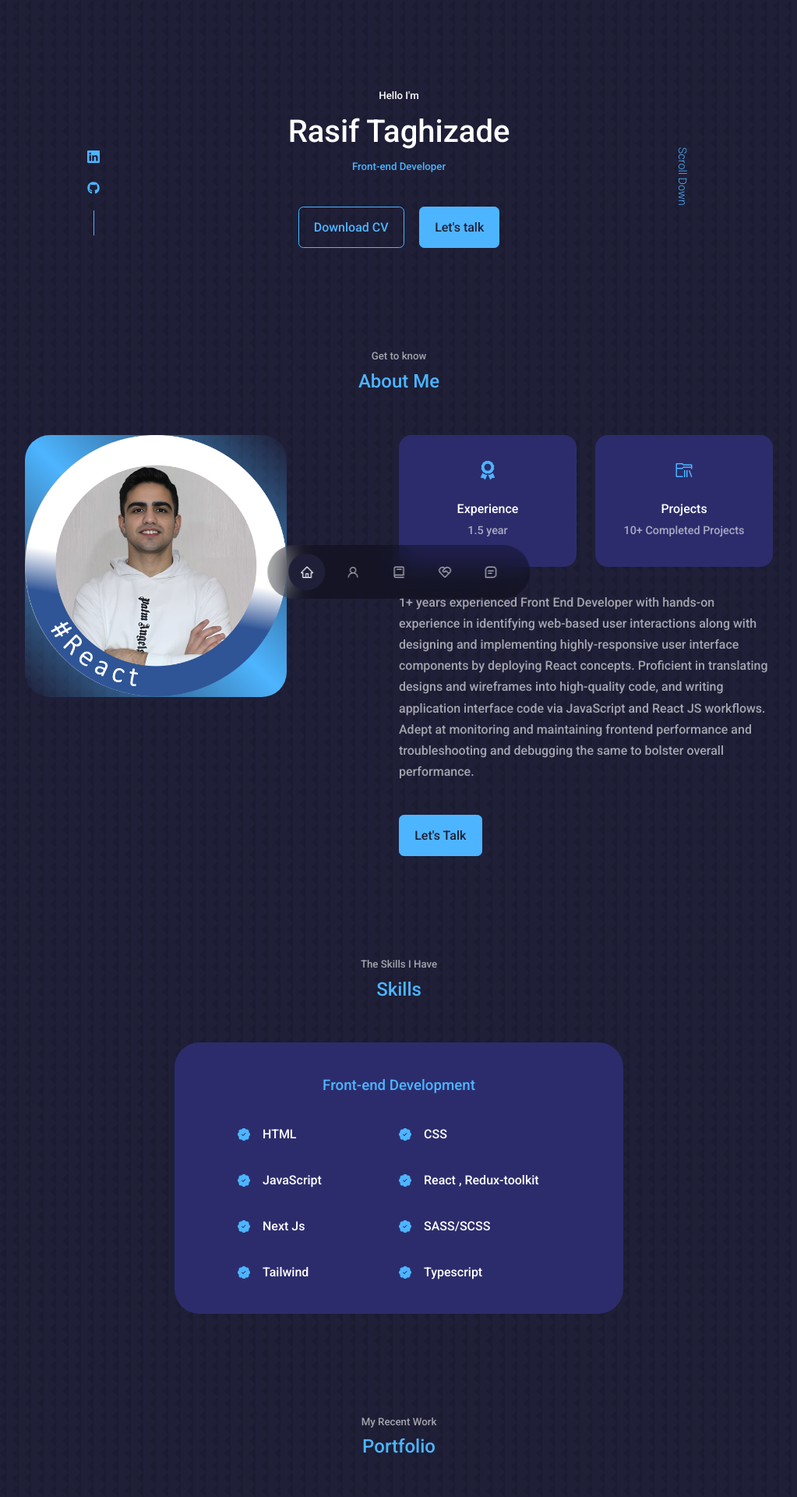
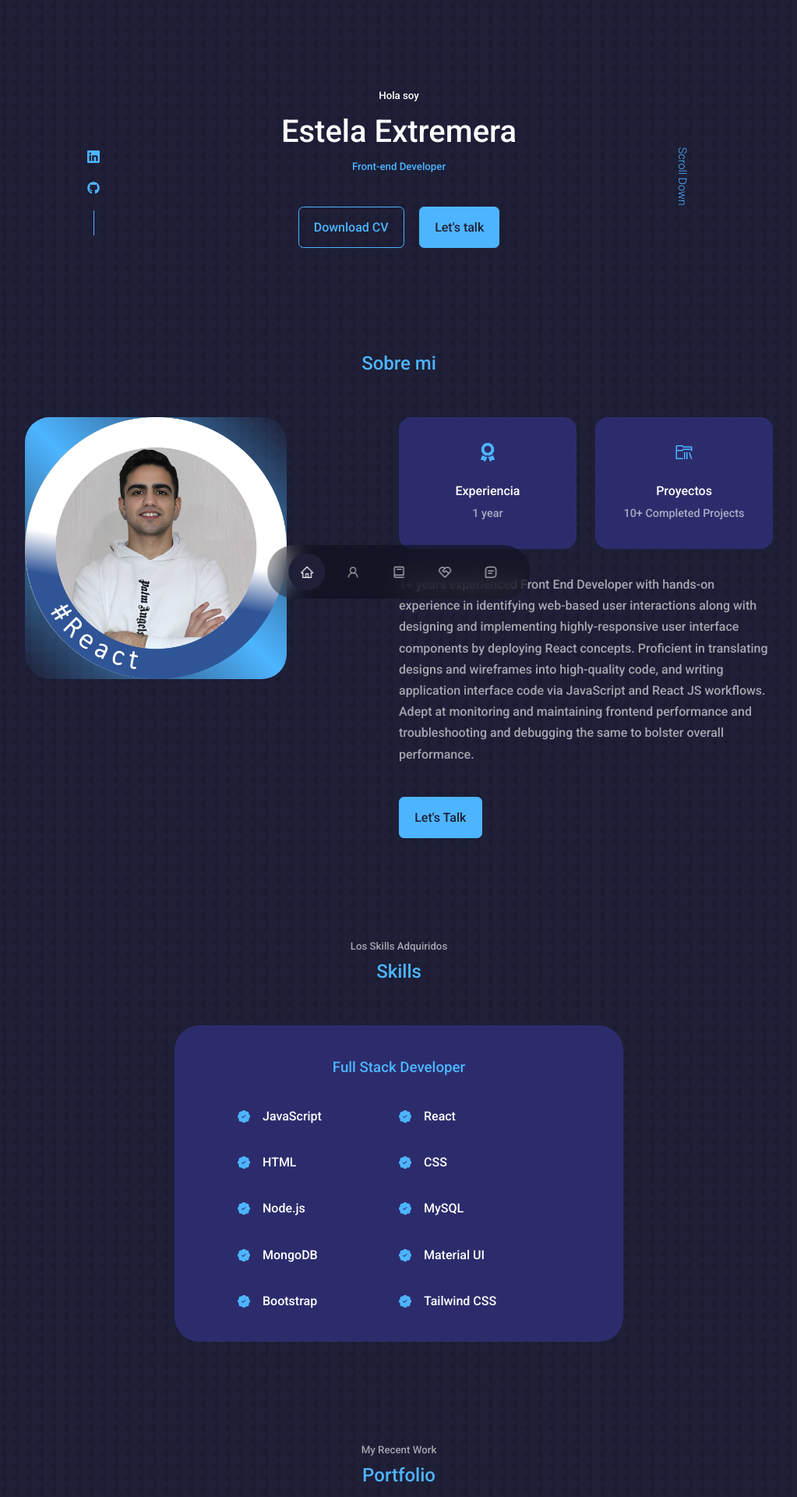
Before and after one commit to Estela-Ex/Mi-Portfolio, a React (Create React App) app: page / in a window 1280 px wide. Shown: the top 1920 px of the page at 78% size, without its empty margins (128-1151 px from the left). Built offline with nearby package versions, Linux system fonts and the light colour scheme.

Commit message:
upload several change

```diff
--- a/src/components/contact/Contact.jsx
+++ b/src/components/contact/Contact.jsx
@@ -31,44 +31,44 @@ const Contact = () => {
   };
   return (
     <section id="contact">
-      <h5>Get In Touch</h5>
+      <h5>Póngase en contacto</h5>
       <h5>
         I do receive your messages and will respond asap if the valid email is
         provided :)
       </h5>
-      <h2>Contact Me</h2>
+      <h2>Contacto</h2>
       <div className="container contact__container">
         <div className="contact__options">
           <article className="contact__option">
             <MdOutlineEmail className="contact__option-icon" />
             <h4>Email</h4>
             <h5>rasiftaghizade@gmail.com</h5>
-            <a href="mailto:mekomerikomg@gmail.com">Send a message</a>
+            <a href="mailto:estelaextremeracampos@gmail.com">Envía el mensaje</a>
           </article>
         </div>
         <form ref={formRef} onSubmit={handleSubmit}>
           <input
             type="text"
-            placeholder="Your Full Name"
+            placeholder="Nombre"
             name="user_name"
             required
           />
           <input
             type="text"
-            placeholder="Your Email"
+            placeholder="Email"
             name="user_email"
             required
           />
           <textarea
-            placeholder="Your message"
+            placeholder="Introduce tu mensaje"
             rows="7"
             name="message"
             required
           ></textarea>
           <button type="submit" className="btn btn-primary">
-            Send Message
+            Enviar Mensaje
           </button>
-          {message && <span>Thanks, I'll reply ASAP :)</span>}
+          {message && <span>Gracias, te contestaré lo antes posible</span>}
         </form>
       </div>
     </section>
--- a/src/components/experience/Experience.jsx
+++ b/src/components/experience/Experience.jsx
@@ -5,13 +5,21 @@ import './experience.css';
 const Experience = () => {
   return (
     <section id="experience">
-      <h5>The Skills I Have</h5>
+      <h5>Los Skills Adquiridos</h5>
       <h2>Skills</h2>
       <div className="container experience__container">
         <div className="experience__frontend">
-          <h3>Front-end Development</h3>
+          <h3>Full Stack Developer</h3>
           <div className="experience__content">
-          <article className="experience__details">
+            <article className="experience__details">
+              <BsFillPatchCheckFill className="experience__details-icon" />
+              <h4>JavaScript</h4>
+            </article>
+            <article className="experience__details">
+              <BsFillPatchCheckFill className="experience__details-icon" />
+              <h4>React</h4>
+            </article>
+            <article className="experience__details">
               <BsFillPatchCheckFill className="experience__details-icon" />
               <h4>HTML</h4>
             </article>
@@ -21,33 +29,33 @@ const Experience = () => {
             </article>
             <article className="experience__details">
               <BsFillPatchCheckFill className="experience__details-icon" />
-              <h4>JavaScript</h4>
+              <h4>Node.js</h4>
             </article>
             <article className="experience__details">
               <BsFillPatchCheckFill className="experience__details-icon" />
-              <h4>React , Redux-toolkit</h4>
+              <h4>MySQL</h4>
             </article>
             <article className="experience__details">
               <BsFillPatchCheckFill className="experience__details-icon" />
-              <h4>Next Js</h4>
+              <h4>MongoDB</h4>
             </article>
             <article className="experience__details">
               <BsFillPatchCheckFill className="experience__details-icon" />
-              <h4>SASS/SCSS</h4>
+              <h4>Material UI</h4>
             </article>
             <article className="experience__details">
               <BsFillPatchCheckFill className="experience__details-icon" />
-              <h4>Tailwind</h4>
+              <h4>Bootstrap</h4>
             </article>
             <article className="experience__details">
               <BsFillPatchCheckFill className="experience__details-icon" />
-              <h4>Typescript</h4>
+              <h4>Tailwind CSS</h4>
             </article>
           </div>
         </div>
       </div>
     </section>
-  )
+  );
 }
 
 export default Experience
--- a/src/components/header/Header.jsx
+++ b/src/components/header/Header.jsx
@@ -7,8 +7,8 @@ const Header = () => {
   return (
     <header id="home">
       <div className="container header__container">
-        <h5>Hello I'm</h5>
-        <h1>Rasif Taghizade</h1>
+        <h5>Hola soy</h5>
+        <h1>Estela Extremera</h1>
         <h5 className="text-light">Front-end Developer</h5>
         <CTA />
         <a href="#contact" className="scroll__down">
--- a/src/components/header/HeaderSocials.jsx
+++ b/src/components/header/HeaderSocials.jsx
@@ -5,10 +5,22 @@ import { FaGithub } from 'react-icons/fa';
 const HeaderSocials = () => {
   return (
     <div className="header__socials">
-      <a href="https://www.linkedin.com/in/rasif-tagizada/" target="_blank" rel="noreferrer" ><BsLinkedin /></a>
-      <a href="https://github.com/Rasif-Taghizada" target="_blank" rel="noreferrer" ><FaGithub /></a>
+      <a
+        href="https://www.linkedin.com/in/estela-extremera/"
+        target="_blank"
+        rel="noreferrer"
+      >
+        <BsLinkedin />
+      </a>
+      <a
+        href="https://https://github.com/Estela-Ex"
+        target="_blank"
+        rel="noreferrer"
+      >
+        <FaGithub />
+      </a>
     </div>
-  )
+  );
 }
 
 export default HeaderSocials
--- a/src/components/intro/Intro.jsx
+++ b/src/components/intro/Intro.jsx
@@ -5,30 +5,28 @@ import React from "react";
 import { VscFolderLibrary } from "react-icons/vsc";
 import img from '../../assets/Me.png'
 
-// import ME from '../../assets/Rasif Tagizade image.jpg';
 
 
 const Intro = () => {
   return (
     <section id="about">
-      <h5>Get to know</h5>
-      <h2>About Me</h2>
+      <h2>Sobre mi</h2>
       <div className="container about__container">
         <div className="about__me">
           <div className="about__me-image">
-            <img src={img} alt="Rasif Taghizade" />
+            <img src={img} alt="Estela Extremera" />
           </div>
         </div>
         <div className="about__content">
           <div className="about__cards">
             <article className="about__card">
               <FaAward className="about__icon" />
-              <h5>Experience</h5>
-              <small>1.5 year</small>
+              <h5>Experiencia</h5>
+              <small>1 year</small>
             </article>
             <article className="about__card">
               <VscFolderLibrary className="about__icon" />
-              <h5>Projects</h5>
+              <h5>Proyectos</h5>
               <small>10+ Completed Projects</small>
             </article>
           </div>
```
Also changed, not shown: package.json (+1 -6 lines).
